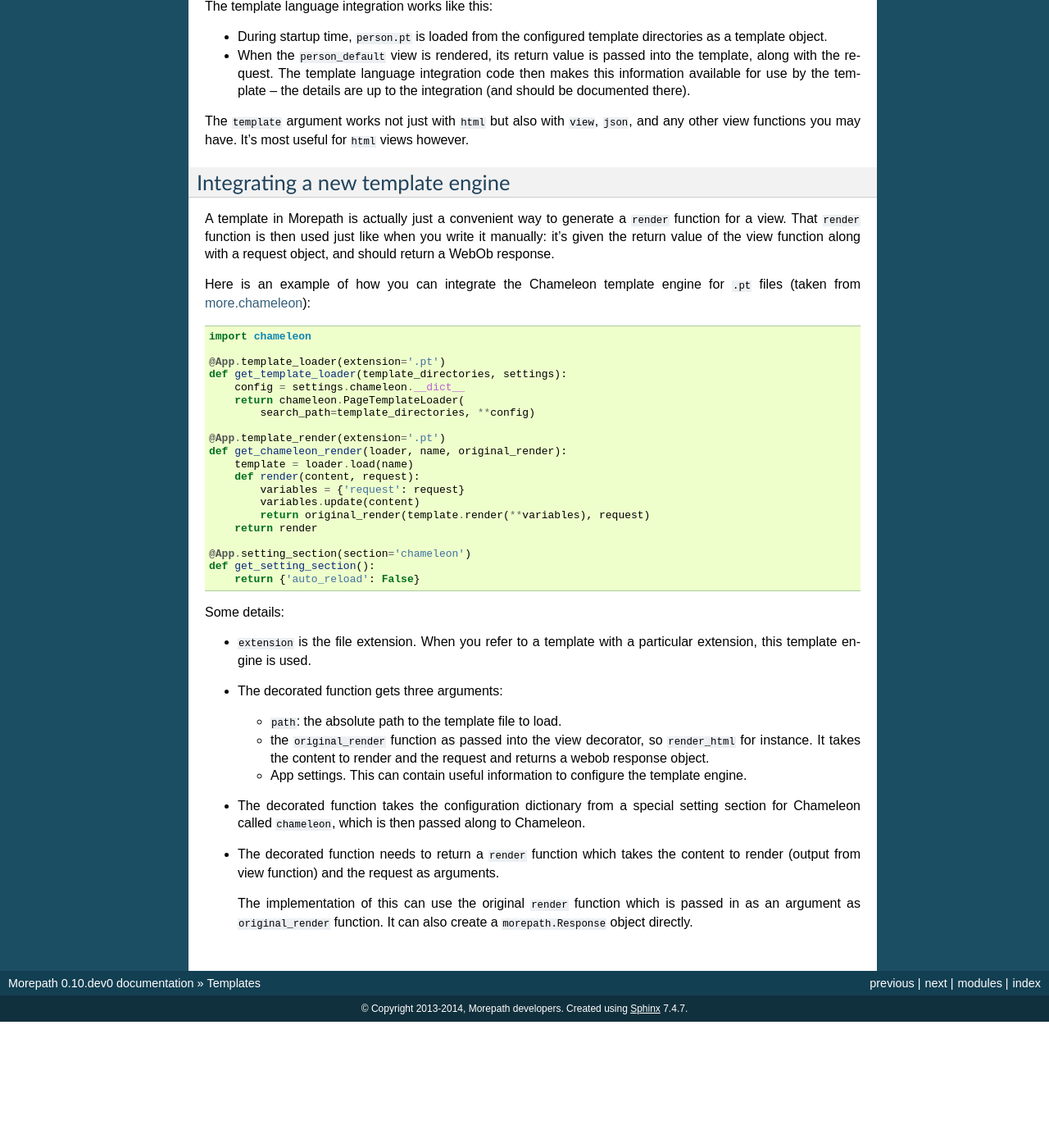
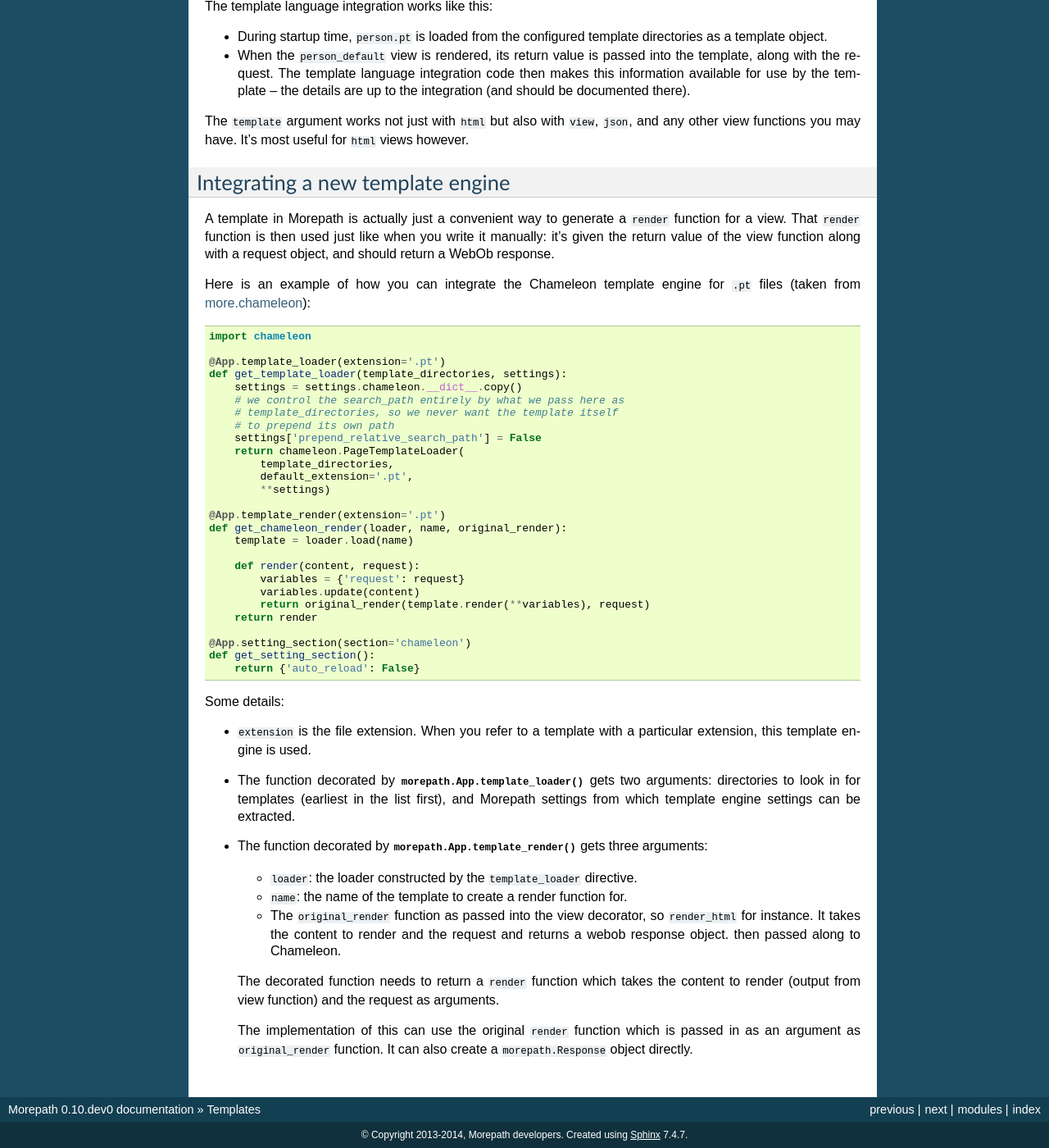
Before and after one commit to morepath/morepath, a Sphinx documentation site: the page built from doc/templates.rst, in a window 1280 px wide and 1400 px high, scrolled down 2082 px. Shown: the whole window at 82% size. Built offline with Sphinx 7.4.7, drawn with Linux system fonts in a browser that asks for light colours; before the commit the page ends 3328 px from its top, so only the background shows below that.

```diff
--- a/doc/templates.rst
+++ b/doc/templates.rst
@@ -159,13 +159,20 @@
 
   @App.template_loader(extension='.pt')
   def get_template_loader(template_directories, settings):
-      config = settings.chameleon.__dict__
+      settings = settings.chameleon.__dict__.copy()
+      # we control the search_path entirely by what we pass here as
+      # template_directories, so we never want the template itself
+      # to prepend its own path
+      settings['prepend_relative_search_path'] = False
       return chameleon.PageTemplateLoader(
-          search_path=template_directories, **config)
+          template_directories,
+          default_extension='.pt',
+          **settings)
 
   @App.template_render(extension='.pt')
   def get_chameleon_render(loader, name, original_render):
       template = loader.load(name)
+
       def render(content, request):
           variables = {'request': request}
           variables.update(content)
@@ -181,22 +188,25 @@
 * ``extension`` is the file extension. When you refer to a template
   with a particular extension, this template engine is used.
 
-* The decorated function gets three arguments:
+* The function decorated by :meth:`morepath.App.template_loader` gets
+  two arguments: directories to look in for templates (earliest in the
+  list first), and Morepath settings from which template engine
+  settings can be extracted.
 
-  * ``path``: the absolute path to the template file to load.
+* The function decorated by :meth:`morepath.App.template_render`
+  gets three arguments:
 
-  * the ``original_render`` function as passed into the view
+  * ``loader``: the loader constructed by the ``template_loader``
+    directive.
+
+  * ``name``: the name of the template to create a render function for.
+
+  * The ``original_render`` function as passed into the view
     decorator, so ``render_html`` for instance. It takes the content
     to render and the request and returns a webob response object.
+    then passed along to Chameleon.
 
-  * App settings. This can contain useful information to configure the
-    template engine.
-
-* The decorated function takes the configuration dictionary from a
-  special setting section for Chameleon called ``chameleon``, which is
-  then passed along to Chameleon.
-
-* The decorated function needs to return a ``render`` function which
+  The decorated function needs to return a ``render`` function which
   takes the content to render (output from view function) and the
   request as arguments.
 
```
Also changed, not shown: 6 other files.
